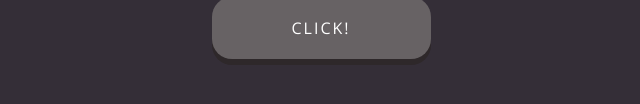
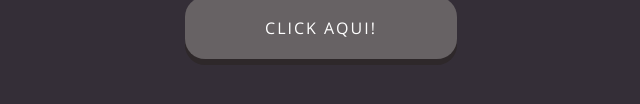
Before and after one commit to Fran-Paz/taller-git-landing, a plain HTML site: page index.html in a window 1280 px wide. Shown: the part 516-620 px from the top of the page, without its empty margins (319-959 px from the left). Drawn offline with nearby package versions, Linux system fonts and the light colour scheme.

Commit message:
change button name

```diff
--- a/index.html
+++ b/index.html
@@ -21,7 +21,7 @@
         />
       </a>
       <button type="button" class="btn">
-        <a href="https://github.com/" target="_blank">Click!</a>
+        <a href="https://github.com/" target="_blank">Click AQUI!</a>
       </button>
     </div>
   </body>
```
